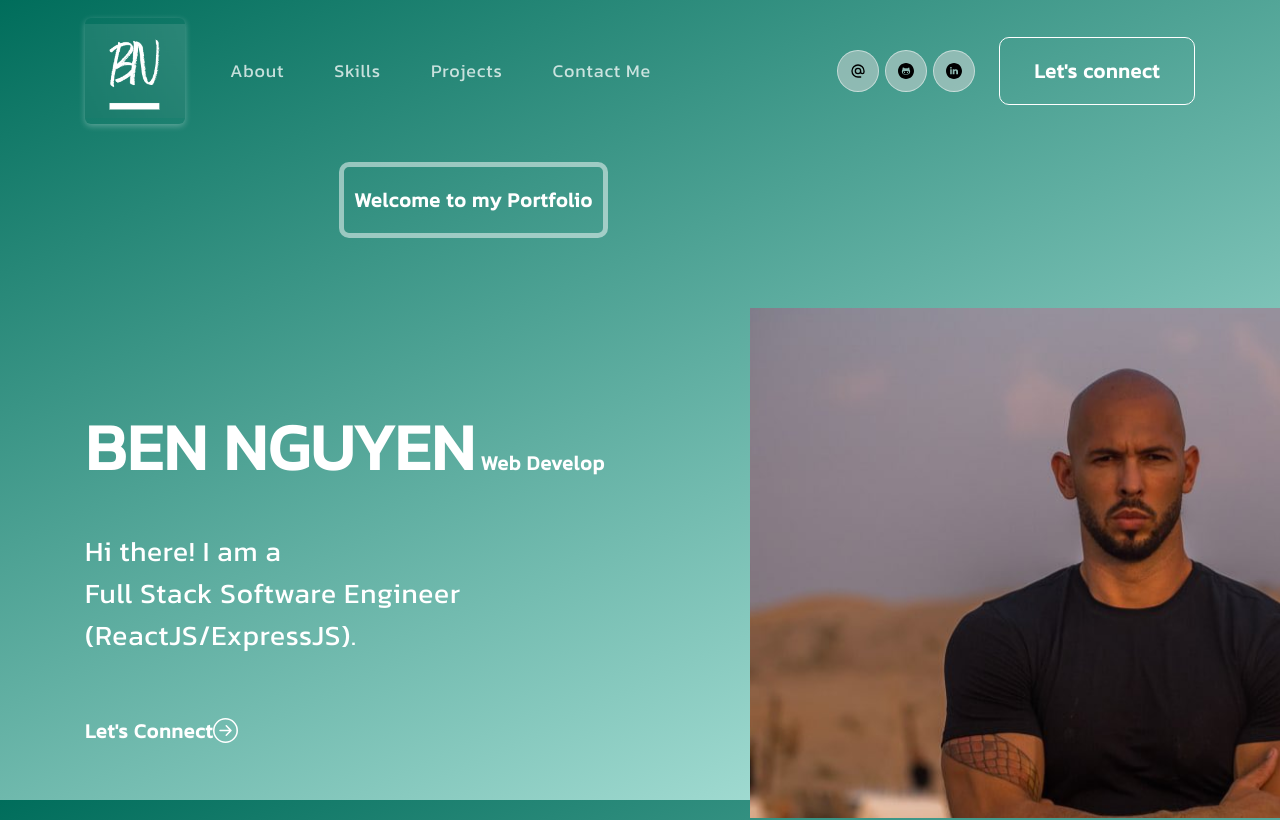
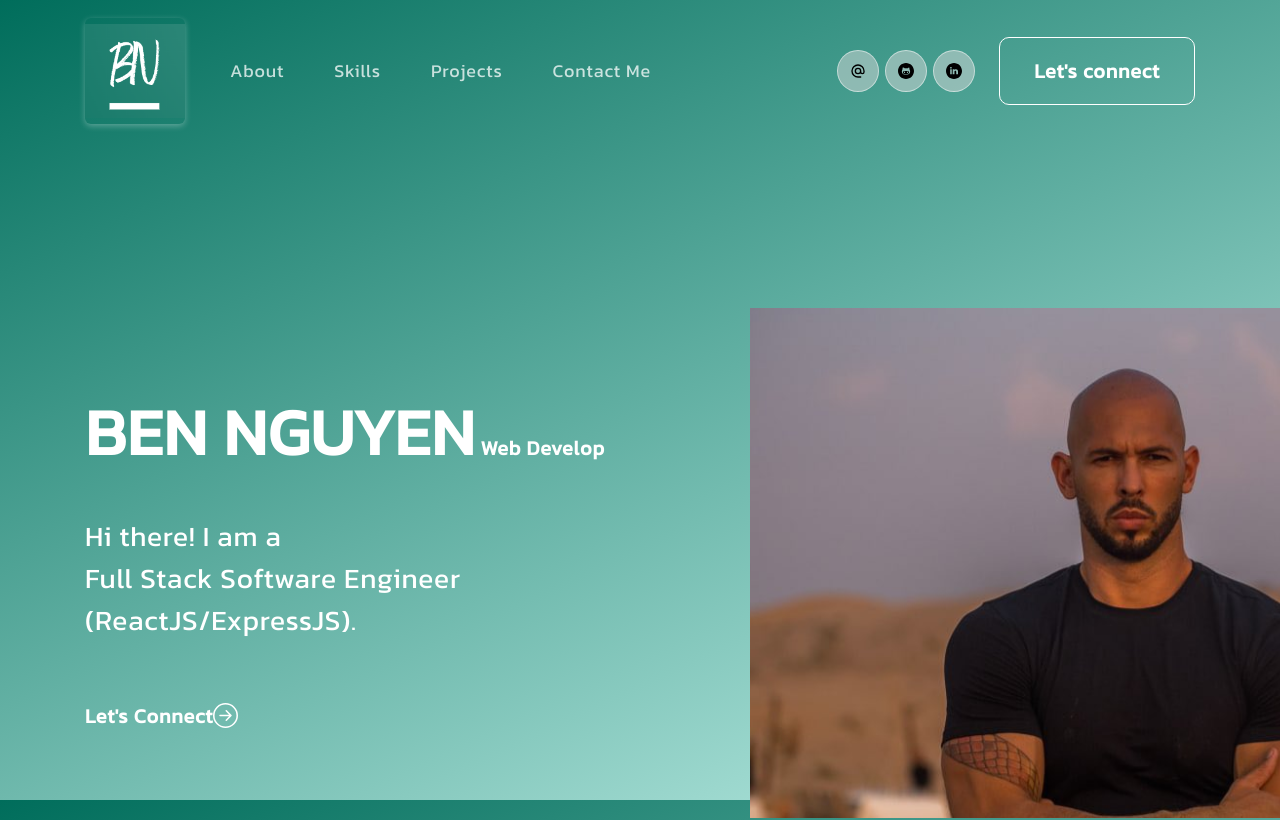
Before and after one commit to bennguyenn24/Personal-Portfolio, a React (Vite) app in the folder client/: page / in a window 1280 px wide. Shown: the top 820 px of the page. Built offline with nearby package versions, Linux system fonts and the light colour scheme.

Commit message:
Refactor Banner page

```diff
--- a/client/src/components/Banner.jsx
+++ b/client/src/components/Banner.jsx
@@ -55,7 +55,6 @@ const Banner = () => {
 						<TrackVisibility>
 							{({ isVisible }) => (
 								<div className={isVisible ? "animate__animated animate__fadeIn" : ""}>
-									<span className="tagline">Welcome to my Portfolio</span>
 									<h1>
 										{"BEN NGUYEN"}
 										<span className="wrap"> {text}</span>
```
